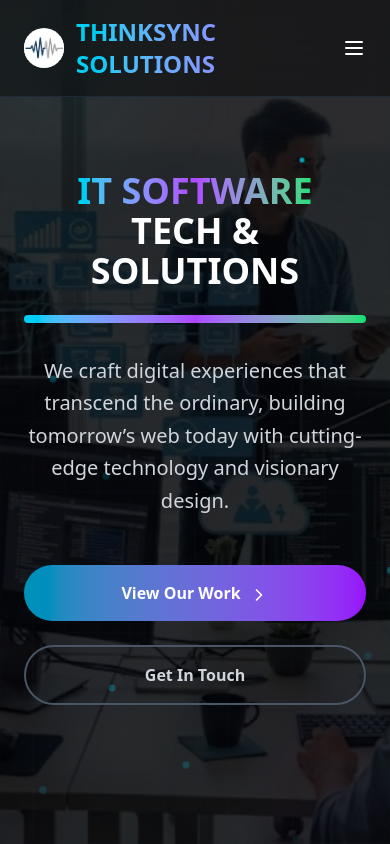
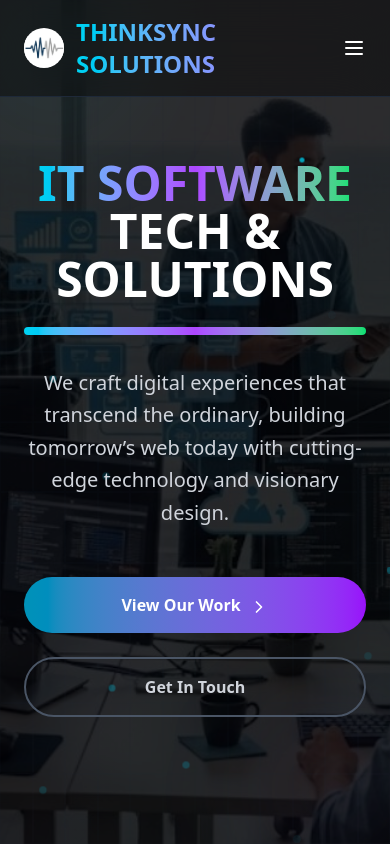
Before and after one commit to ramanchauhan13/thinksyncsolutions, a Next.js app: page / in a window 390 px wide. Shown: the top 844 px of the page. Built offline with nearby package versions, Linux system fonts and the light colour scheme.

Commit message:
text increase home heading

```diff
--- a/src/components/HeroSection.js
+++ b/src/components/HeroSection.js
@@ -48,7 +48,7 @@ const HeroSection = ({ glitchEffect, scrollToSection }) => {
       <div className="container mx-auto px-6 text-center relative z-10">
         <div data-aos="fade-right" data-aos-duration="500" className="mb-8">
           <h1
-            className={`text-4xl md:text-7xl font-black mb-6 ${
+            className={`text-5xl md:text-7xl font-black mb-6 ${
               glitchEffect ? 'animate-pulse' : ''
             }`}
           >
```
